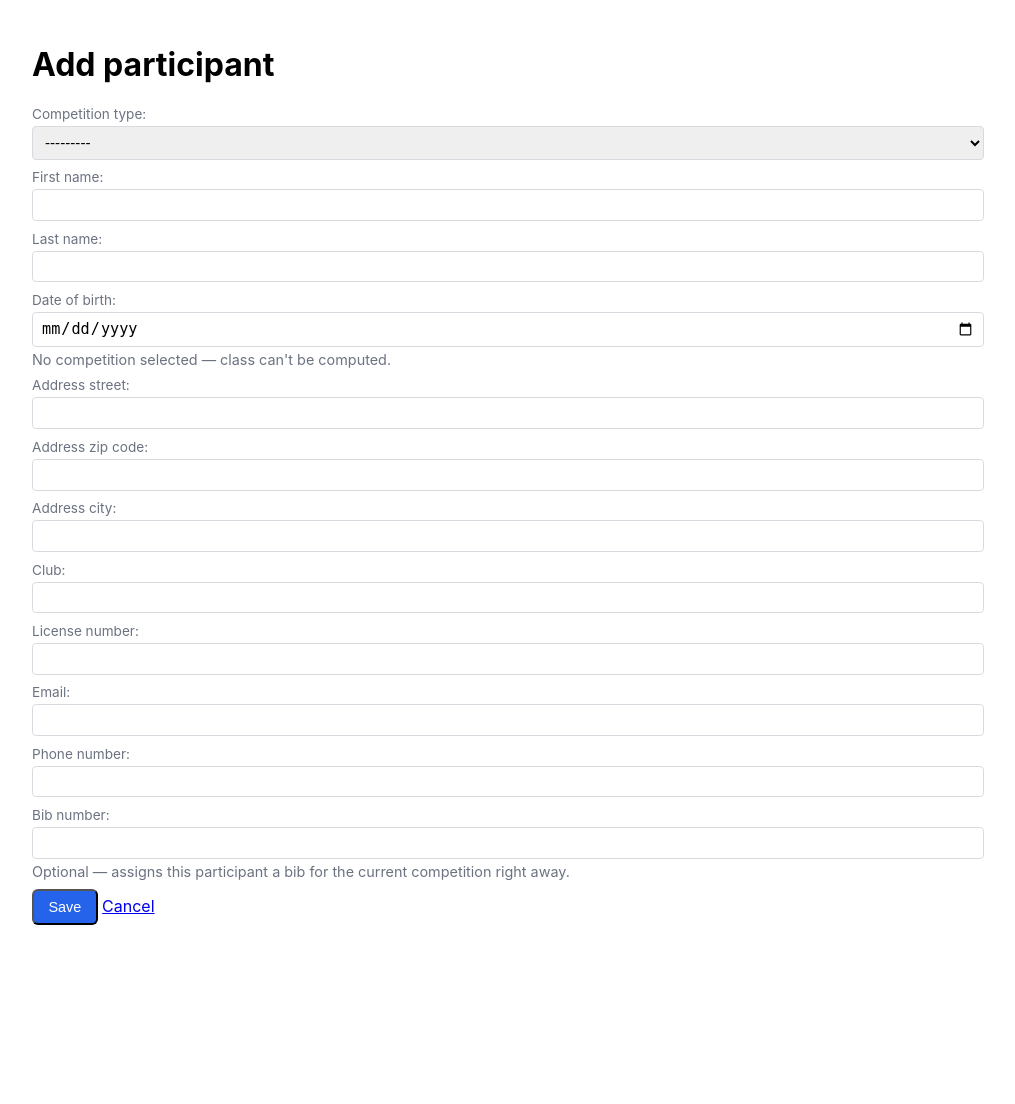
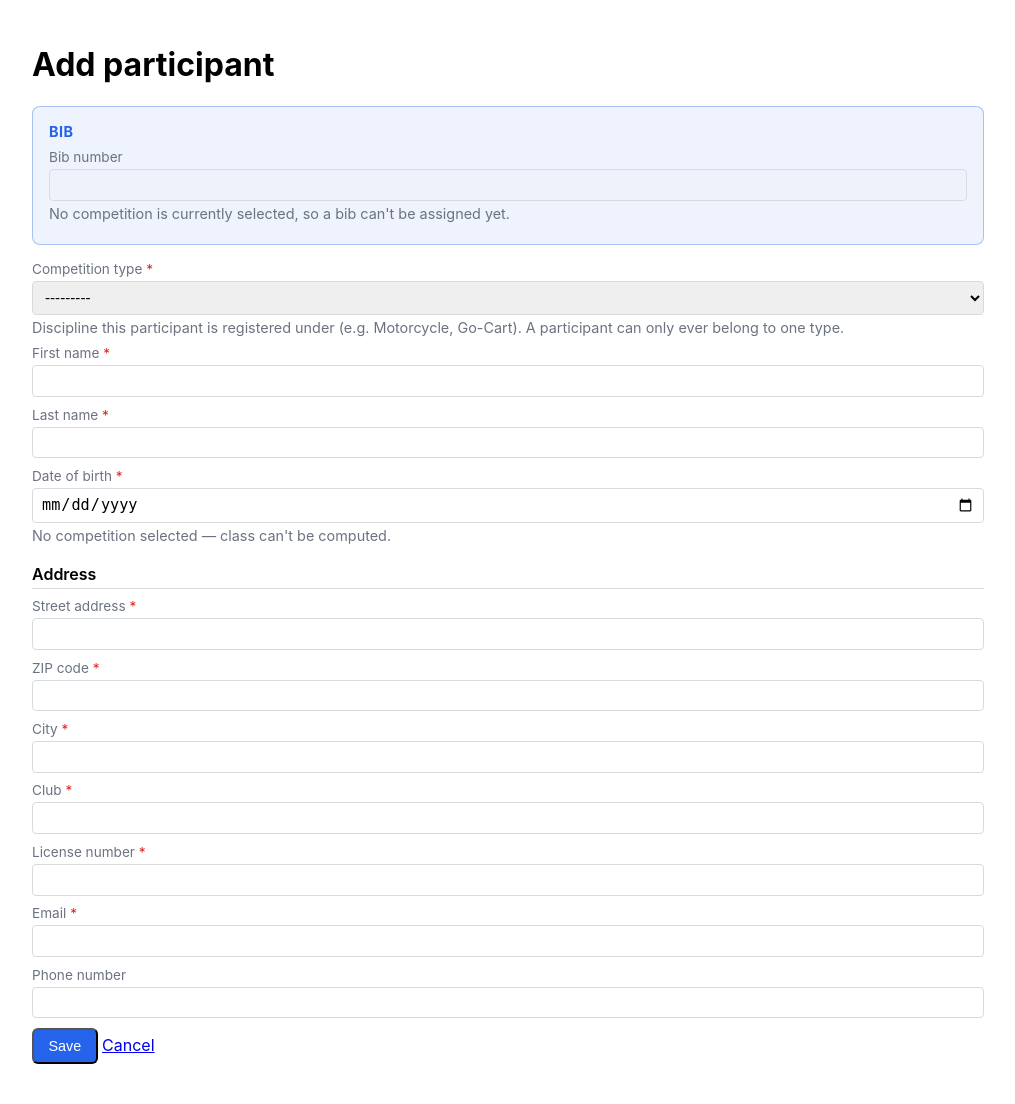
Before and after one commit to ChristianH99/SlalomTiming, a Django app: page /participants/add/ in a window 1280 px wide. Shown: the part 46-1150 px from the top of the page, without its empty margins (132-1147 px from the left). Before the commit the page ends 971 px from the top, so only its background shows below. Run offline with Django 5.2, Linux system fonts and the light colour scheme; data comes from the database, SQL or seed files in the repository; data that the repository does not hold is empty.

Commit message:
Consolidate bib editing into the participant form, clearer labels, required-field markers
- Address fields relabeled for readability (Street address / ZIP code /
  City instead of the redundant Address street/zip code/city), grouped
  under an "Address" section heading.
- Bib number moves to a highlighted box at the top of the participant
  form for new signups, and edit gained the same box with bib + status
  pre-filled from the current competition's entry — replacing the old
  separate "Assign bib"/"Edit bib" page and EventEntryForm entirely.
  Clearing the bib on save now removes the entry (un-assigns it) instead
  of just being ignored. Bib editing is disabled with an explanation
  when there's no active competition or the participant's type doesn't
  match it.
- All required fields now show a red asterisk next to the label (via a
  small reusable _form_field.html partial), so it's obvious at a glance
  what has to be filled in before Save will succeed.

Tested the live invalid-date check against 40 date cases covering every
leap-year rule (century years, non-leap Feb 29s), every month-length
edge (Apr/Jun/Sep/Nov 31, Feb 30/31), and malformed segment input
(month 00/13/99, day 00/32). Found and fixed one real bug: typing "99"
into the month segment can spill a stray digit into the year (producing
a 5-digit year like "92022-09-15") that the browser's own validity API
does not flag as bad input. The live check now also verifies the value
matches YYYY-MM-DD with a 4-digit year, and calls setCustomValidity so
this case blocks native form submission the same way a plain invalid
date does — confirmed by attempting to submit with a full valid form
except for this date and watching the browser block it on that field.
All other 39 cases behaved correctly with no changes needed.

Co-Authored-By: Claude Sonnet 5 <noreply@anthropic.com>

```diff
--- a/apps/participants/forms.py
+++ b/apps/participants/forms.py
@@ -22,6 +22,11 @@ class ParticipantForm(forms.ModelForm):
             "phone_number",
         ]
         widgets = {"date_of_birth": forms.DateInput(attrs={"type": "date"})}
+        labels = {
+            "address_street": "Street address",
+            "address_zip_code": "ZIP code",
+            "address_city": "City",
+        }
 
 
 class ParticipantCreateForm(ParticipantForm):
@@ -30,42 +35,68 @@ class ParticipantCreateForm(ParticipantForm):
         help_text="Optional — assigns this participant a bib for the current competition right away.",
     )
 
-    def clean_bib_number(self):
-        bib_number = self.cleaned_data.get("bib_number")
-        if bib_number is not None:
-            competition = Competition.get_current()
-            if competition is None:
-                raise forms.ValidationError(
-                    "No competition is currently selected, so a bib can't be assigned yet."
-                )
-            if EventEntry.objects.filter(competition=competition, bib_number=bib_number).exists():
-                raise forms.ValidationError("This bib number is already taken in the current competition.")
-        return bib_number
-
-
-class EventEntryForm(forms.ModelForm):
-    class Meta:
-        model = EventEntry
-        fields = ["bib_number", "status"]
-
-    def __init__(self, *args, participant, competition, **kwargs):
+    def __init__(self, *args, **kwargs):
         super().__init__(*args, **kwargs)
-        self.participant = participant
-        self.competition = competition
-        self.instance.participant = participant
-        self.instance.competition = competition
+        self.competition = Competition.get_current()
+        if self.competition is None:
+            self.fields["bib_number"].disabled = True
+            self.fields["bib_number"].help_text = (
+                "No competition is currently selected, so a bib can't be assigned yet."
+            )
 
     def clean(self):
         cleaned_data = super().clean()
-        if self.participant.competition_type_id != self.competition.competition_type_id:
-            raise forms.ValidationError(
-                "This participant belongs to a different competition type than this event."
+        bib_number = cleaned_data.get("bib_number")
+        if bib_number is None or self.competition is None:
+            return cleaned_data
+        competition_type = cleaned_data.get("competition_type")
+        if competition_type and competition_type != self.competition.competition_type:
+            self.add_error(
+                "bib_number",
+                "This participant's type doesn't match the current competition, so a bib can't be assigned.",
             )
+        elif EventEntry.objects.filter(competition=self.competition, bib_number=bib_number).exists():
+            self.add_error("bib_number", "This bib number is already taken in the current competition.")
+        return cleaned_data
+
+
+class ParticipantUpdateForm(ParticipantForm):
+    bib_number = forms.IntegerField(required=False, min_value=1, label="Bib number")
+    status = forms.ChoiceField(required=False, choices=EventEntry.Status.choices, label="Status")
+
+    def __init__(self, *args, competition=None, **kwargs):
+        super().__init__(*args, **kwargs)
+        self.competition = competition
+        self.entry = None
+
+        if competition is None:
+            self._disable_bib_fields("No competition is currently selected, so a bib can't be assigned.")
+            return
+
+        if self.instance.pk and self.instance.competition_type_id == competition.competition_type_id:
+            self.entry = EventEntry.objects.filter(
+                participant=self.instance, competition=competition
+            ).first()
+            if self.entry:
+                self.fields["bib_number"].initial = self.entry.bib_number
+                self.fields["status"].initial = self.entry.status
+        else:
+            self._disable_bib_fields(
+                "This participant's type doesn't match the current competition, so a bib can't be assigned."
+            )
+
+    def _disable_bib_fields(self, reason):
+        self.fields["bib_number"].disabled = True
+        self.fields["bib_number"].help_text = reason
+        self.fields["status"].disabled = True
+
+    def clean(self):
+        cleaned_data = super().clean()
         bib_number = cleaned_data.get("bib_number")
-        if bib_number is not None:
-            conflict = EventEntry.objects.filter(
-                competition=self.competition, bib_number=bib_number
-            ).exclude(pk=self.instance.pk)
+        if bib_number is not None and self.competition is not None:
+            conflict = EventEntry.objects.filter(competition=self.competition, bib_number=bib_number)
+            if self.entry:
+                conflict = conflict.exclude(pk=self.entry.pk)
             if conflict.exists():
-                self.add_error("bib_number", "This bib number is already taken in this competition.")
+                self.add_error("bib_number", "This bib number is already taken in the current competition.")
         return cleaned_data
--- a/apps/participants/urls.py
+++ b/apps/participants/urls.py
@@ -9,5 +9,4 @@ urlpatterns = [
     path("add/", views.ParticipantCreateView.as_view(), name="add"),
     path("<int:pk>/edit/", views.ParticipantUpdateView.as_view(), name="edit"),
     path("<int:pk>/delete/", views.ParticipantDeleteView.as_view(), name="delete"),
-    path("<int:pk>/assign-bib/", views.assign_bib, name="assign-bib"),
 ]
--- a/apps/participants/views.py
+++ b/apps/participants/views.py
@@ -1,13 +1,12 @@
 import json
 
 from django.db.models import Q
-from django.shortcuts import get_object_or_404, redirect, render
 from django.urls import reverse_lazy
 from django.views.generic import CreateView, DeleteView, ListView, UpdateView
 
 from apps.competitions.models import Competition
 
-from .forms import EventEntryForm, ParticipantCreateForm, ParticipantForm
+from .forms import ParticipantCreateForm, ParticipantUpdateForm
 from .models import EventEntry, Participant
 
 
@@ -102,34 +101,34 @@ class ParticipantCreateView(ClassRangeContextMixin, CreateView):
 
 class ParticipantUpdateView(ClassRangeContextMixin, UpdateView):
     model = Participant
-    form_class = ParticipantForm
+    form_class = ParticipantUpdateForm
     template_name = "participants/participant_form.html"
     success_url = reverse_lazy("participants:list")
+
+    def get_form_kwargs(self):
+        kwargs = super().get_form_kwargs()
+        kwargs["competition"] = Competition.get_current()
+        return kwargs
+
+    def form_valid(self, form):
+        response = super().form_valid(form)
+        if form.competition is not None and self.object.competition_type_id == form.competition.competition_type_id:
+            bib_number = form.cleaned_data.get("bib_number")
+            if bib_number is not None:
+                EventEntry.objects.update_or_create(
+                    participant=self.object,
+                    competition=form.competition,
+                    defaults={
+                        "bib_number": bib_number,
+                        "status": form.cleaned_data.get("status") or EventEntry.Status.REGISTERED,
+                    },
+                )
+            elif form.entry is not None:
+                form.entry.delete()
+        return response
 
 
 class ParticipantDeleteView(DeleteView):
     model = Participant
     template_name = "participants/participant_confirm_delete.html"
     success_url = reverse_lazy("participants:list")
-
-
-def assign_bib(request, pk):
-    participant = get_object_or_404(Participant, pk=pk)
-    competition = Competition.get_current()
-    if competition is None:
-        return redirect("participants:list")
-
-    entry = EventEntry.objects.filter(participant=participant, competition=competition).first()
-    if request.method == "POST":
-        form = EventEntryForm(
-            request.POST, instance=entry, participant=participant, competition=competition
-        )
-        if form.is_valid():
-            form.save()
-            return redirect("participants:list")
-    else:
-        form = EventEntryForm(instance=entry, participant=participant, competition=competition)
-
-    return render(request, "participants/assign_bib.html", {
-        "participant": participant, "competition": competition, "form": form,
-    })
--- a/static/css/main.css
+++ b/static/css/main.css
@@ -57,6 +57,33 @@ th { color: var(--muted); font-weight: 600; font-size: 0.85rem; text-transform:
   font-size: 0.85rem;
 }
 .field-error:empty { display: none; }
+
+.required-marker {
+  color: #dc2626;
+}
+
+.form-section {
+  font-size: 1rem;
+  font-weight: 600;
+  margin: 1.25rem 0 0.25rem;
+  padding-bottom: 0.25rem;
+  border-bottom: 1px solid var(--border);
+}
+
+.bib-box {
+  background: rgba(37, 99, 235, 0.08);
+  border: 1px solid rgba(37, 99, 235, 0.35);
+  border-radius: 8px;
+  padding: 0.25rem 1rem 0.75rem;
+  margin-bottom: 1rem;
+}
+.bib-box h2 {
+  font-size: 0.9rem;
+  text-transform: uppercase;
+  letter-spacing: 0.03em;
+  color: var(--accent);
+  margin-bottom: 0;
+}
 
 .search-form {
   display: flex;
--- /dev/null
+++ b/templates/participants/_form_field.html
@@ -0,0 +1,8 @@
+<p>
+  <label for="{{ field.id_for_label }}">
+    {{ field.label }}{% if field.field.required %} <span class="required-marker" title="Required">*</span>{% endif %}
+  </label>
+  {{ field }}
+  {{ field.errors }}
+  {% if field.help_text %}<span class="hint">{{ field.help_text }}</span>{% endif %}
+</p>
--- a/templates/participants/participant_form.html
+++ b/templates/participants/participant_form.html
@@ -5,23 +5,23 @@
   <form method="post">
     {% csrf_token %}
     {{ form.non_field_errors }}
+
+    <div class="bib-box">
+      <h2>Bib</h2>
+      {% include "participants/_form_field.html" with field=form.bib_number %}
+      {% if form.status %}
+        {% include "participants/_form_field.html" with field=form.status %}
+      {% endif %}
+    </div>
+
+    {% include "participants/_form_field.html" with field=form.competition_type %}
+    {% include "participants/_form_field.html" with field=form.first_name %}
+    {% include "participants/_form_field.html" with field=form.last_name %}
+
     <p>
-      {{ form.competition_type.label_tag }}
-      {{ form.competition_type }}
-      {{ form.competition_type.errors }}
-    </p>
-    <p>
-      {{ form.first_name.label_tag }}
-      {{ form.first_name }}
-      {{ form.first_name.errors }}
-    </p>
-    <p>
-      {{ form.last_name.label_tag }}
-      {{ form.last_name }}
-      {{ form.last_name.errors }}
-    </p>
-    <p>
-      {{ form.date_of_birth.label_tag }}
+      <label for="{{ form.date_of_birth.id_for_label }}">
+        {{ form.date_of_birth.label }} <span class="required-marker" title="Required">*</span>
+      </label>
       {{ form.date_of_birth }}
       {{ form.date_of_birth.errors }}
       <span id="dob-error" class="field-error"></span>
@@ -33,49 +33,16 @@
         {% endif %}
       </span>
     </p>
-    <p>
-      {{ form.address_street.label_tag }}
-      {{ form.address_street }}
-      {{ form.address_street.errors }}
-    </p>
-    <p>
-      {{ form.address_zip_code.label_tag }}
-      {{ form.address_zip_code }}
-      {{ form.address_zip_code.errors }}
-    </p>
-    <p>
-      {{ form.address_city.label_tag }}
-      {{ form.address_city }}
-      {{ form.address_city.errors }}
-    </p>
-    <p>
-      {{ form.club.label_tag }}
-      {{ form.club }}
-      {{ form.club.errors }}
-    </p>
-    <p>
-      {{ form.license_number.label_tag }}
-      {{ form.license_number }}
-      {{ form.license_number.errors }}
-    </p>
-    <p>
-      {{ form.email.label_tag }}
-      {{ form.email }}
-      {{ form.email.errors }}
-    </p>
-    <p>
-      {{ form.phone_number.label_tag }}
-      {{ form.phone_number }}
-      {{ form.phone_number.errors }}
-    </p>
-    {% if form.bib_number %}
-      <p>
-        {{ form.bib_number.label_tag }}
-        {{ form.bib_number }}
-        {{ form.bib_number.errors }}
-        <span class="hint">{{ form.bib_number.help_text }}</span>
-      </p>
-    {% endif %}
+
+    <h2 class="form-section">Address</h2>
+    {% include "participants/_form_field.html" with field=form.address_street %}
+    {% include "participants/_form_field.html" with field=form.address_zip_code %}
+    {% include "participants/_form_field.html" with field=form.address_city %}
+
+    {% include "participants/_form_field.html" with field=form.club %}
+    {% include "participants/_form_field.html" with field=form.license_number %}
+    {% include "participants/_form_field.html" with field=form.email %}
+    {% include "participants/_form_field.html" with field=form.phone_number %}
 
     <div class="actions">
       <button class="button" type="submit">Save</button>
@@ -93,9 +60,22 @@
       const ranges = {{ class_ranges_json|safe }};
       const year = {{ competition_year|default_if_none:"null" }};
 
+      // A native date input can report badInput=false yet still leave a
+      // malformed value (e.g. typing a stray extra digit into the month
+      // segment can spill into the year, producing "92022-09-15"). Only
+      // trust a value that's exactly YYYY-MM-DD with a 4-digit year.
+      function isMalformed() {
+        return dobInput.value !== "" && !/^\d{4}-\d{2}-\d{2}$/.test(dobInput.value);
+      }
+
       function checkValidity() {
+        const malformed = isMalformed();
+        // badInput already blocks native submission on its own; setCustomValidity
+        // makes the malformed-but-not-badInput case (see isMalformed above) block
+        // submission the same way, instead of only failing once it reaches the server.
+        dobInput.setCustomValidity(malformed ? "Invalid date" : "");
         if (!dobError) return;
-        dobError.textContent = dobInput.validity.badInput
+        dobError.textContent = dobInput.validity.badInput || malformed
           ? "That's not a valid date — please check the day exists in that month/year."
           : "";
       }
@@ -103,7 +83,7 @@
       function updateClass() {
         if (!classOutput) return;
         const val = dobInput.value;
-        if (!val || !year) { classOutput.textContent = "–"; return; }
+        if (!val || !year || isMalformed()) { classOutput.textContent = "–"; return; }
         const birthYear = parseInt(val.split("-")[0], 10);
         if (Number.isNaN(birthYear)) { classOutput.textContent = "–"; return; }
         const age = year - birthYear;
--- a/templates/participants/participant_list.html
+++ b/templates/participants/participant_list.html
@@ -56,12 +56,6 @@
           </td>
           <td>
             <a href="{% url 'participants:edit' participant.pk %}">Edit</a>
-            {% if competition and participant.competition_type_id == competition.competition_type_id %}
-              &middot;
-              <a href="{% url 'participants:assign-bib' participant.pk %}">
-                {% if participant.current_entry %}Edit bib{% else %}Assign bib{% endif %}
-              </a>
-            {% endif %}
             &middot;
             <a href="{% url 'participants:delete' participant.pk %}">Delete</a>
           </td>
```
Also changed, not shown: templates/participants/assign_bib.html (deleted, +0 -13 lines).
